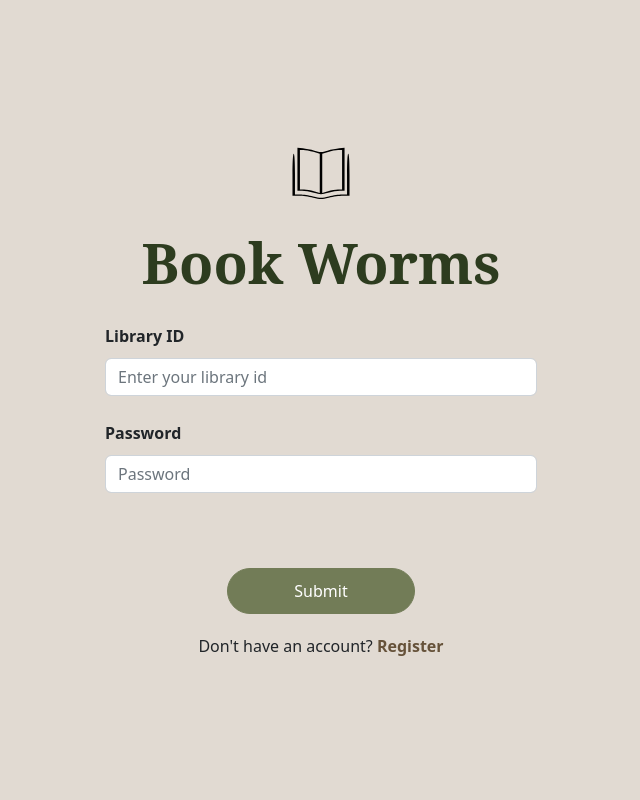
After one commit to RowanEssam14/Library-Management-System, a Node server app: page /loginCustomer/ in a window 1280 px wide. The commit adds this page. Shown: the whole page, without its empty margins (319-959 px from the left). Run offline with Node 20, Linux system fonts and the light colour scheme.

Commit message:
login feature for Customers added

```diff
--- a/app.js
+++ b/app.js
@@ -1,6 +1,9 @@
 const express = require('express');
 const app = express();
+const bodyParser = require('body-parser');
+
 const port = 3300;
+
 
 // Setting the view engine to EJS
 app.set('view engine', 'ejs');
@@ -10,14 +13,21 @@ const path = require('path');
 
 // Specify the static files directory
 app.use(express.static('public'));
+app.use(express.urlencoded({ extended: true }));
 
 // Import the routes
 const booksRouter = require('./routes/books');
 const bookDataRouter = require('./routes/bookData');
+const loginCustomerRouter = require('./routes/loginCustomer');
+/*const loginAdminRouter = require('./routes/loginAdmin');
+const loginLibrarianRouter = require('./routes/loginLibrarian');*/
 
 // Use the books route
 app.use('/books', booksRouter);
 app.use('/bookData', bookDataRouter);
+app.use('/loginCustomer', loginCustomerRouter);
+/*app.use('/loginAdmin', loginAdminRouter);
+app.use('/loginLibrarian', loginLibrarianRouter);*/
 
 // Starting the server
 app.listen(port, function() {
--- a/package.json
+++ b/package.json
@@ -1,7 +1,9 @@
 {
   "dependencies": {
+    "bcrypt": "^5.1.1",
     "ejs": "^3.1.9",
     "express": "^4.18.2",
+    "express-session": "^1.17.3",
     "mysql": "^2.18.1",
     "pdf-lib": "^1.17.1",
     "slick-carousel": "^1.8.1"
--- a/public/style_sheets/books.css
+++ b/public/style_sheets/books.css
@@ -217,6 +217,10 @@ border: none !important;
   justify-content: center;
   margin-bottom: 5px;
 }
+.btn:hover{
+  background-color: #2d3c1f;
+}
+
 
 .carousel-item {
   text-align: center;
--- /dev/null
+++ b/public/style_sheets/loginCustomer.css
@@ -0,0 +1,108 @@
+body {
+    display: flex;
+    justify-content: center;
+    align-items: center;
+    height: 100vh;
+    background-color: #e1dad2;
+}
+
+.brand-logo {
+    display: flex;
+    flex-direction: column;
+    align-items: center;
+    margin-bottom: 20px;
+}
+
+.brand-logo img {
+    height: 93px;
+    margin-left: 15px;
+    margin-right: 15px;
+    color: antiquewhite;
+    width: 62px;
+}
+
+.brand-logo span{
+    color: #2d3c1f;;
+    font-size: 56px;
+    font-weight: 900;
+    font-family: 'Noto Serif', serif;
+}
+
+.form-group label {
+    font-weight: bold;
+}
+
+.form-control{
+    margin-top: 10px;
+    margin-bottom: 25px;
+}
+input:focus{
+    outline-color: #727c57 !important;
+}
+
+.btn {
+    margin-top: 50px;
+    background-color: #727c57;
+    border-color:#727c57;
+    border-radius: 38px;
+    border-color: #727c57 !important;
+}
+.btn:hover{
+    background-color: #2d3c1f;
+}
+.btn:active{
+    background-color: #2d3c1f !important;
+}
+
+.register-prompt {
+    text-align: center;
+    margin-top: 20px; /* Adjust this value as needed */
+}
+.register-prompt a{
+    text-decoration: none;
+    color: #66523a;
+    font-weight: bold;
+}
+
+@media (max-width: 490px) {
+
+    .brand-logo span{
+        font-size: 40px !important;
+    }
+    .form-group{
+        width: 98% !important;
+    }
+    .btn{
+        margin-top: 17px;
+        padding: 7px 51px;
+    }
+}
+
+@media (min-width:490px) and (max-width:767px) { /* styles for small screens */
+    .brand-logo span{
+        font-size: 47px !important;
+    }
+    .btn{
+
+        padding: 8px 77px;
+    }
+}
+
+@media (min-width: 767px) and (max-width: 991px) { /* styles for medium screens */
+    .col-md-4{
+        width: 63.333%;
+    }
+    .btn{
+        padding: 7px 90px;
+
+    }
+}
+
+@media (min-width: 992px) { /* styles for large screens */
+    .col-md-4{
+        width: 40%;
+ }
+ .btn{
+    padding: 10px 66px;
+ }
+}
--- /dev/null
+++ b/routes/loginCustomer.js
@@ -0,0 +1,49 @@
+const express = require('express');
+const session = require('express-session'); // Add this line
+
+const router = express.Router();
+const mysql = require('mysql');
+
+// Create a MySQL connection
+const connection = mysql.createConnection({
+  host: 'localhost',
+  user: 'root',
+  password: 'do2lKjv0lMD86OGT',
+  database: 'library_managment_system'
+});
+
+// Set up session middleware
+router.use(session({
+  secret: 'my-secret-key',
+  resave: true,
+  saveUninitialized: true,
+  cookie: { maxAge: 30 * 60 * 1000 }
+}));
+
+// Connect to the MySQL database
+connection.connect((err) => {
+    if (err) throw err;
+    console.log('Connected to the MySQL database.');
+ });
+
+ router.get('/', function(req, res) {
+  res.render('loginCustomer', { errorMessage: null });
+  });
+
+  router.post('/', function(req, res) {
+    console.log('endpoint hit');
+    const { library_id, password } = req.body;
+    connection.query('SELECT * FROM user INNER JOIN user_x_role ON user.user_id = user_x_role.user_id INNER JOIN role ON user_x_role.role_id = role.role_id WHERE library_id = ? AND password = ? AND role_name = "customer" ', [library_id, password], function(error, results, fields) {
+        if (error) throw error;
+        if (results.length > 0) {
+            req.session.loggedin = true;
+            req.session.username = library_id;
+            res.redirect('http://localhost:3300/books'); // Redirect to the books page upon successful login
+        } else {
+          console.log("wrong pass");
+            res.render('loginCustomer', { errorMessage: 'Invalid login credentials!' }); // Render the login page with an error message
+        }
+    });
+});
+
+ module.exports = router;
--- a/views/bookData.ejs
+++ b/views/bookData.ejs
@@ -49,7 +49,7 @@
                     Login
                 </a>
                 <ul class="dropdown-menu" >
-                    <li><a class="dropdown-item" href="#">Customer </a></li>
+                    <li><a class="dropdown-item" href="http://localhost:3300/loginCustomer">Customer </a></li>
                     <li><hr class="dropdown-divider"></li>
                     <li><a class="dropdown-item" href="#">Admin</a></li>
                     <li><a class="dropdown-item" href="#">Librarian</a></li>
--- /dev/null
+++ b/views/loginCustomer.ejs
@@ -0,0 +1,50 @@
+<!DOCTYPE html>
+<html lang="en">
+<head>
+    <meta charset="UTF-8">
+    <meta name="viewport" content="width=device-width, initial-scale=1.0">
+    <title>Login Page</title>
+    <!-- Google Fonts -->
+   <link rel="preconnect" href="https://fonts.googleapis.com">
+   <link rel="preconnect" href="https://fonts.gstatic.com" crossorigin>
+   <link href="https://fonts.googleapis.com/css2?family=Montserrat:ital,wght@0,400;1,100;1,500&display=swap" rel="stylesheet">
+   <!--Bootstrap-->
+   <link href="https://cdn.jsdelivr.net/npm/bootstrap@5.2.3/dist/css/bootstrap.min.css" rel="stylesheet" integrity="sha384-rbsA2VBKQhggwzxH7pPCaAqO46MgnOM80zW1RWuH61DGLwZJEdK2Kadq2F9CUG65" crossorigin="anonymous">
+   <link rel="stylesheet" type="text/css" href="/style_sheets/loginCustomer.css">
+   <link rel="stylesheet" href="https://maxcdn.bootstrapcdn.com/font-awesome/4.7.0/css/font-awesome.min.css">
+  <script src="https://cdnjs.cloudflare.com/ajax/libs/jquery/3.6.0/jquery.min.js"></script>
+  <script src="https://cdnjs.cloudflare.com/ajax/libs/twitter-bootstrap/4.6.0/js/bootstrap.bundle.min.js"></script>
+</head>
+<body>
+
+   <div class="container">
+    <div class="row">
+        <div class="col-md-4 mx-auto my-auto">
+            <form class="d-flex flex-column align-items-center" method="POST" action="/loginCustomer">
+                <div class="brand-logo">
+                    <img src="/assets/icons8-open-book-50.svg" alt="">
+                    <span>Book Worms</span>
+                </div>
+                <% if (errorMessage) { %>
+                    <div  id="error-message"class="alert alert-danger" role="alert">
+                        <%= errorMessage %>
+                    </div>
+                <% } %>
+                <div class="form-group w-100">
+                    <label for="libraryId">Library ID</label>
+                    <input type="text" class="form-control" id="libraryId" name="library_id" aria-describedby="emailHelp" placeholder="Enter your library id" required>
+                </div>
+                <div class="form-group w-100">
+                    <label for="password">Password</label>
+                    <input type="password" class="form-control" id="password" name="password" placeholder="Password" required>
+                </div>
+                <button type="submit" class="btn btn-primary">Submit</button>
+                <p class="register-prompt">Don't have an account? <a href="#">Register</a></p>
+            </form>
+        </div>
+    </div>
+</div>
+
+    <script src="https://cdn.jsdelivr.net/npm/bootstrap@5.2.3/dist/js/bootstrap.bundle.min.js" integrity="sha384-kenU1KFdBIe4zVF0s0G1M5b4hcpxyD9F7jL+jjXkk+Q2h455rYXK/7HAuoJl+0I4" crossorigin="anonymous"></script>
+</body>
+</html>
```
Also changed, not shown: public/style_sheets/index.css (+8 -0 lines), views/loginAdmin.ejs (added), views/loginLibrarian.ejs (added), 1 other file.
